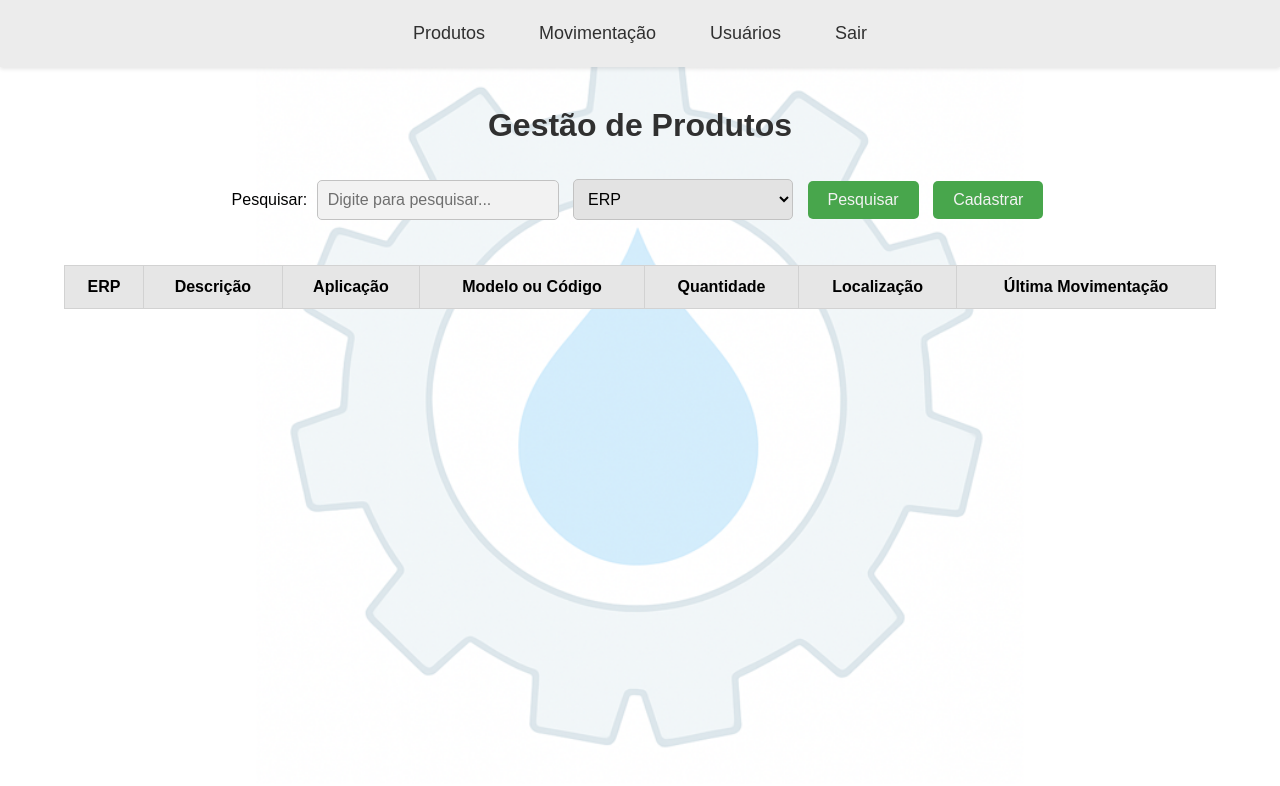
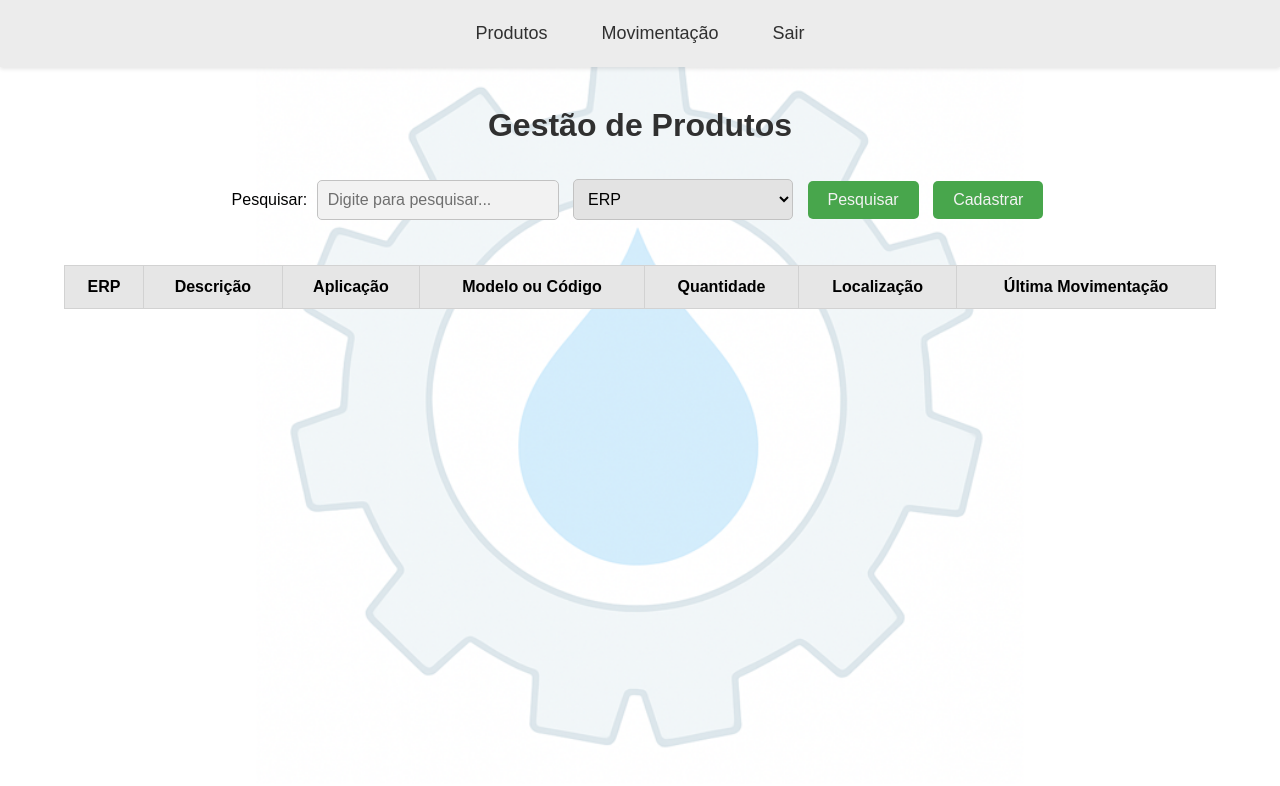
Before and after one commit to Mlomboni/estoque-interno, a plain HTML site: page public/produtos.html in a window 1280 px wide. Drawn offline with Linux system fonts and the light colour scheme; no server answers.

Commit message:
Update produtos.html
comentado e retirado a aba usuários

```diff
--- a/public/produtos.html
+++ b/public/produtos.html
@@ -28,7 +28,7 @@
   <nav class="menu-topo">
     <a href="produtos.html">Produtos</a>
     <a href="movimentacao.html">Movimentação</a>
-    <a href="usuarios.html">Usuários</a>
+   <!-- <a href="usuarios.html">Usuários</a>-->
     <a href="login.html">Sair</a>
   </nav>
 
```
